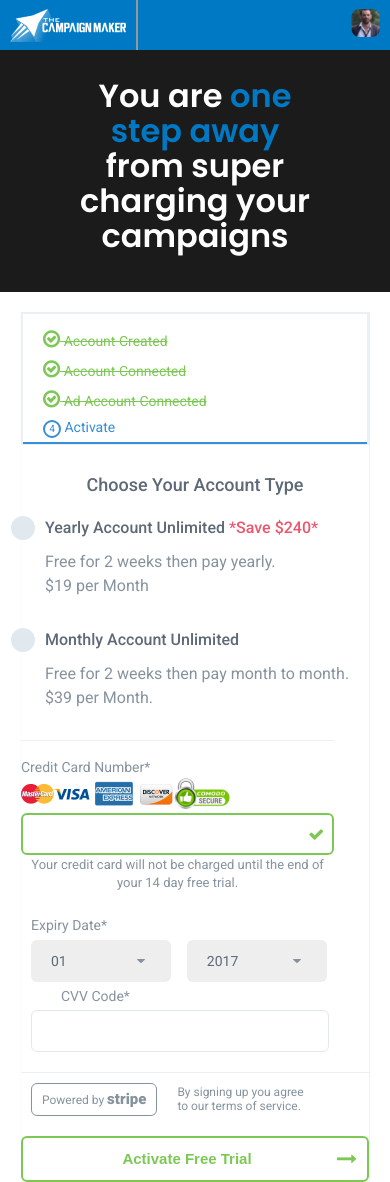
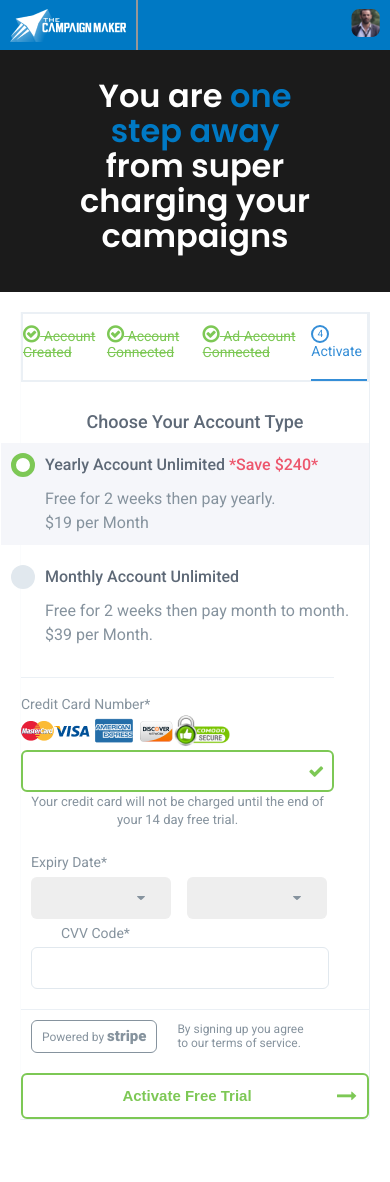
Before and after one commit to 10Volo/credit-pay1, a website: page index.html in a window 390 px wide. Shown: the top 1182 px of the page. After the commit the page ends 1140 px from the top, so only its background shows below. Drawn offline with Linux system fonts and the light colour scheme.

Commit message:
chenge list mobile ver.

```diff
--- a/app/scss/_home-page.scss
+++ b/app/scss/_home-page.scss
@@ -147,7 +147,6 @@ header {
         border-bottom: 1px solid #EBF0F5;
 
         @media (max-width: 767px) {
-          display: block;
           padding: 10px 0 0 0;
           border: 2px solid #EBF0F5;
         }
@@ -159,7 +158,7 @@ header {
           text-decoration: line-through;
 
           @media (max-width: 767px) {
-            padding: 5px 20px;
+
           }
 
           &:last-child {
--- a/index.html
+++ b/index.html
@@ -52,7 +52,7 @@
                                 <form action="">
                                     <div class="m-l-30">
                                         <div class="m-radio">
-                                            <input id="suggestion1" name="suggestion" type="radio">
+                                            <input id="suggestion1" name="suggestion" type="radio" checked>
 
                                             <label for="suggestion1">
                                                 <i></i>
@@ -124,6 +124,7 @@
                                                     <div class="month">
                                                         <div class="m-select">
                                                             <select name="" id="">
+                                                                <option value="" selected disabled hidden></option>
                                                                 <option value="">01</option>
                                                                 <option value="">02</option>
                                                                 <option value="">03</option>
@@ -143,6 +144,7 @@
                                                     <div class="years">
                                                         <div class="m-select">
                                                             <select name="" id="">
+                                                                <option value="" selected disabled hidden></option>
                                                                 <option value="">2017</option>
                                                                 <option value="">2018</option>
                                                                 <option value="">2019</option>
```
Also changed, not shown: app/css/style.css.
